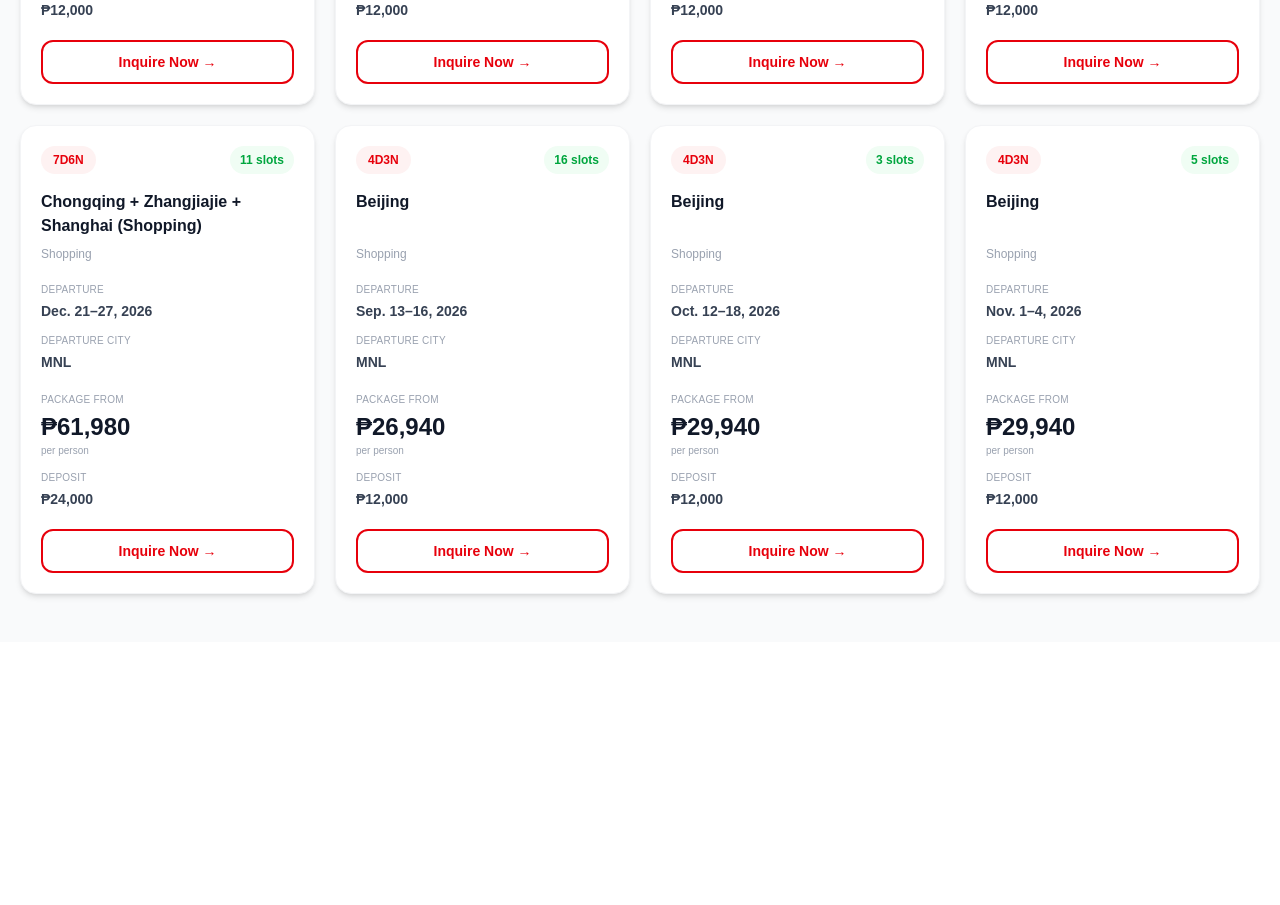
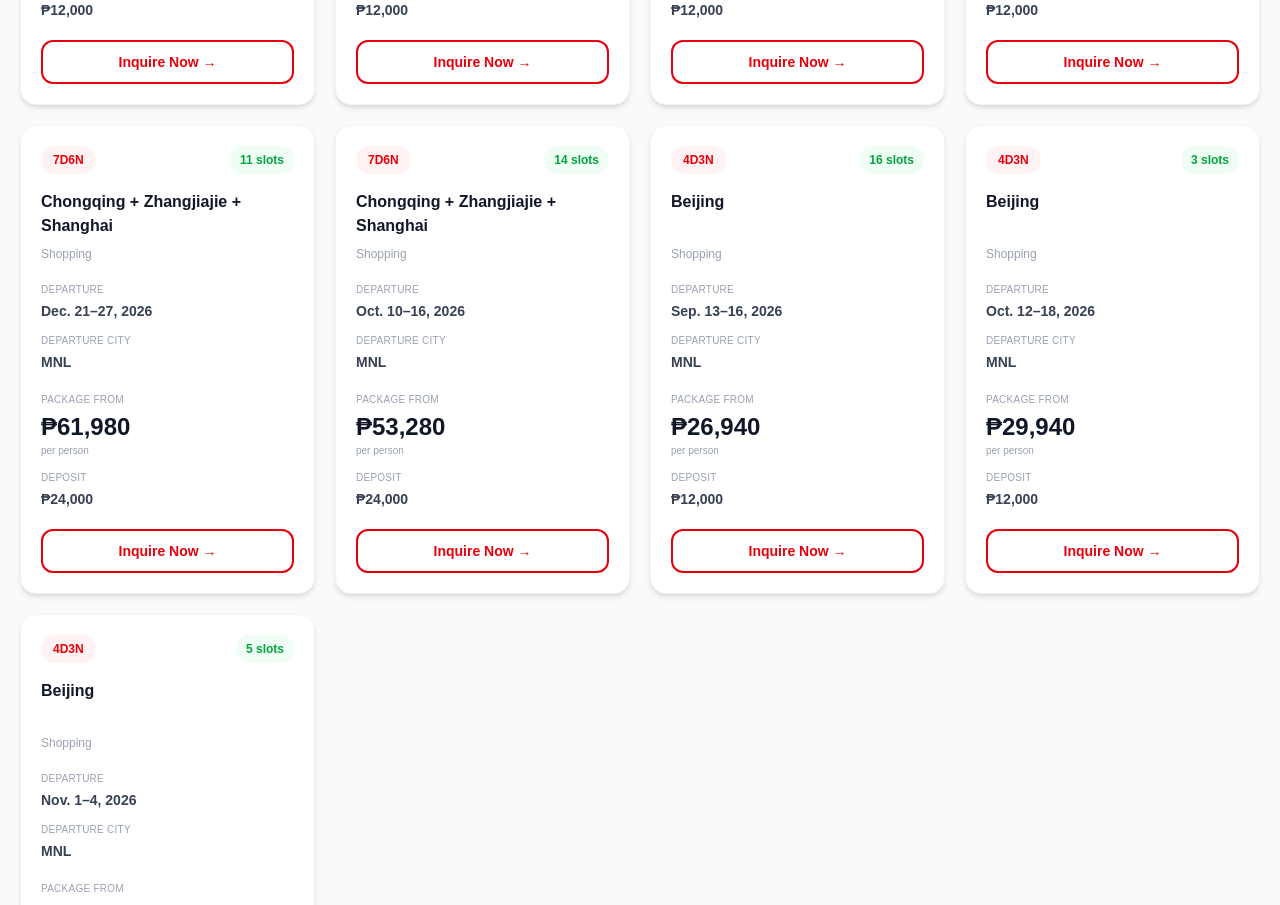
Before and after one commit to chingutravelandtours/chingu-website, a Next.js app: page /china-tours in a window 1280 px wide. Shown: the part 1660-2565 px from the top of the page. Before the commit the page ends 2302 px from the top, so only its background shows below. Built offline with nearby package versions, Linux system fonts and the light colour scheme.

Commit message:
Update page.tsx

```diff
--- a/app/china-tours/page.tsx
+++ b/app/china-tours/page.tsx
@@ -149,13 +149,24 @@ const packages: Package[] = [
   },
 
   {
-  title: "Chongqing + Zhangjiajie + Shanghai (Shopping)",
+  title: "Chongqing + Zhangjiajie + Shanghai",
   subtitle: "Shopping",
   duration: "7D6N",
   dates: "Dec. 21–27, 2026",
   city: "MNL",
   price: 1033 * USD_TO_PHP,
   slots: 11,
+  deposit: 400 * USD_TO_PHP,
+},
+
+  {
+  title: "Chongqing + Zhangjiajie + Shanghai",
+  subtitle: "Shopping",
+  duration: "7D6N",
+  dates: "Oct. 10–16, 2026",
+  city: "MNL",
+  price: 888 * USD_TO_PHP,
+  slots: 14,
   deposit: 400 * USD_TO_PHP,
 },
 
```
